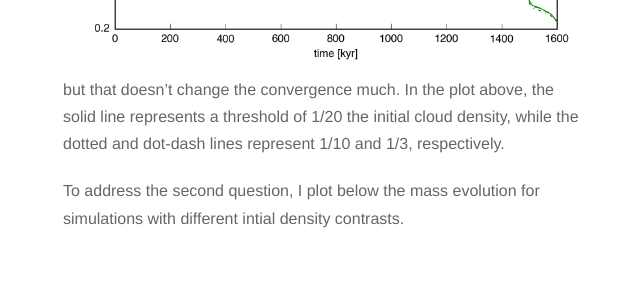
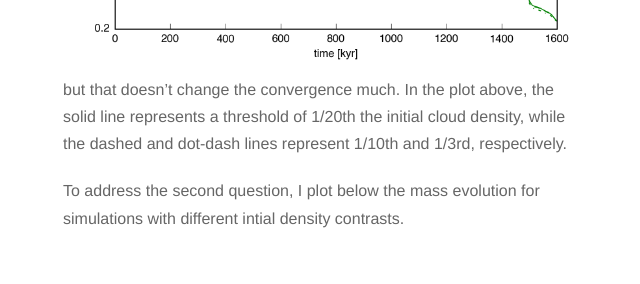
Before and after one commit to evaneschneider/site, a Jekyll site: the page built from _posts/2016-4-15-Mass_Evolution_2.markdown, in a window 1280 px wide and 900 px high, scrolled down 1303 px. Shown: the part 179-463 px from the top of the window, without its empty margins (317-957 px from the left). Built offline with Jekyll 4.4.1, drawn with Linux system fonts in a browser that asks for light colours; nearby versions of some CDN libraries; formulas are drawn with MathJax 3.

Commit message:
minor edit

```diff
--- a/_posts/2016-4-15-Mass_Evolution_2.markdown
+++ b/_posts/2016-4-15-Mass_Evolution_2.markdown
@@ -23,8 +23,8 @@ in a convergence study.
 I can make the same plot using different density thresholds to measure the cloud mass,
 <img src="{{ site.url }}assets/images/041516_swn1_mass_thresholds.png">
 but that doesn't change the convergence much. In the plot above, the solid line represents a
-threshold of 1/20 the initial cloud density, while the dotted and dot-dash lines represent
-1/10 and 1/3, respectively.
+threshold of 1/20th the initial cloud density, while the dashed and dot-dash lines represent
+1/10th and 1/3rd, respectively.
 
 To address the second question, I plot below the mass evolution for simulations with different
 intial density contrasts.
```
